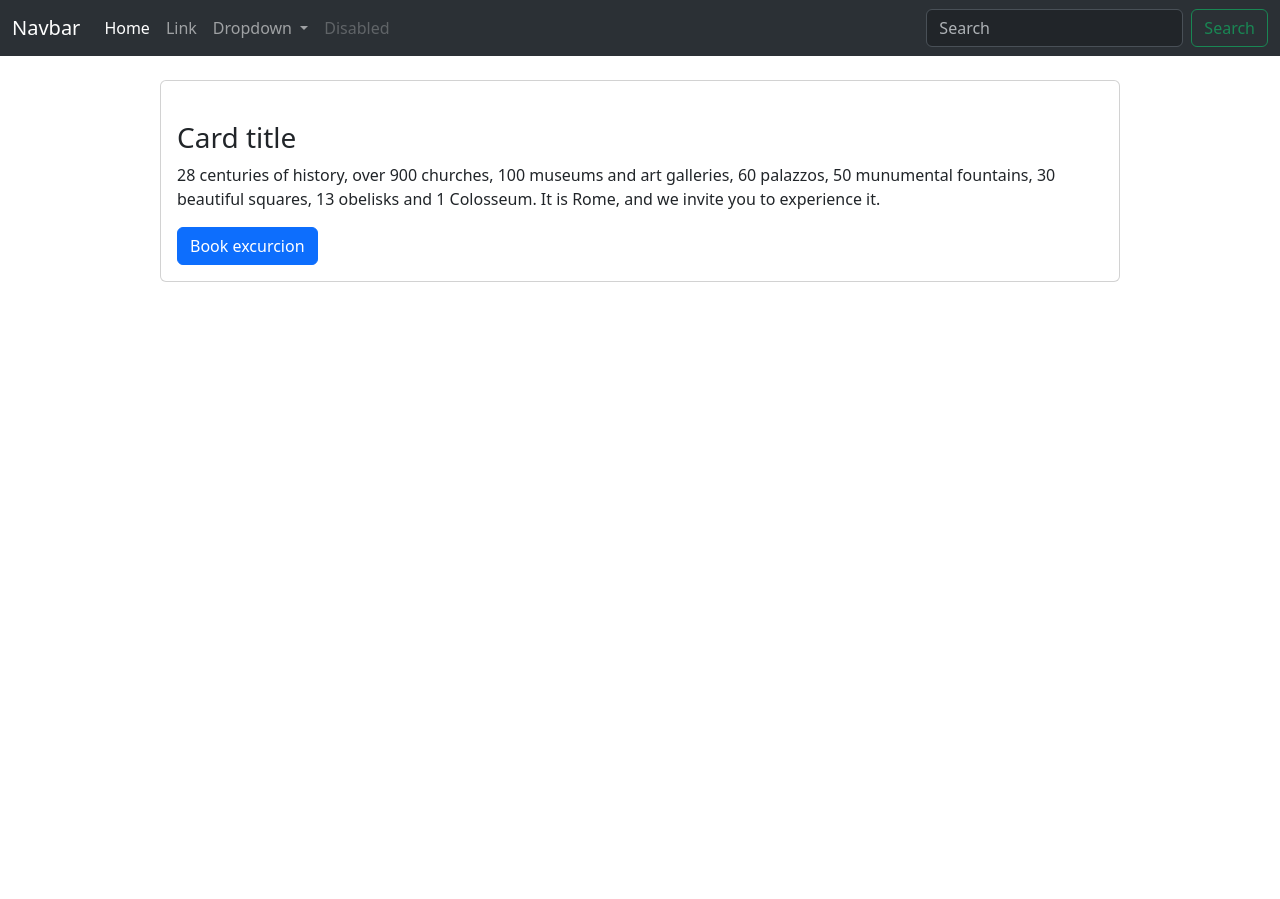
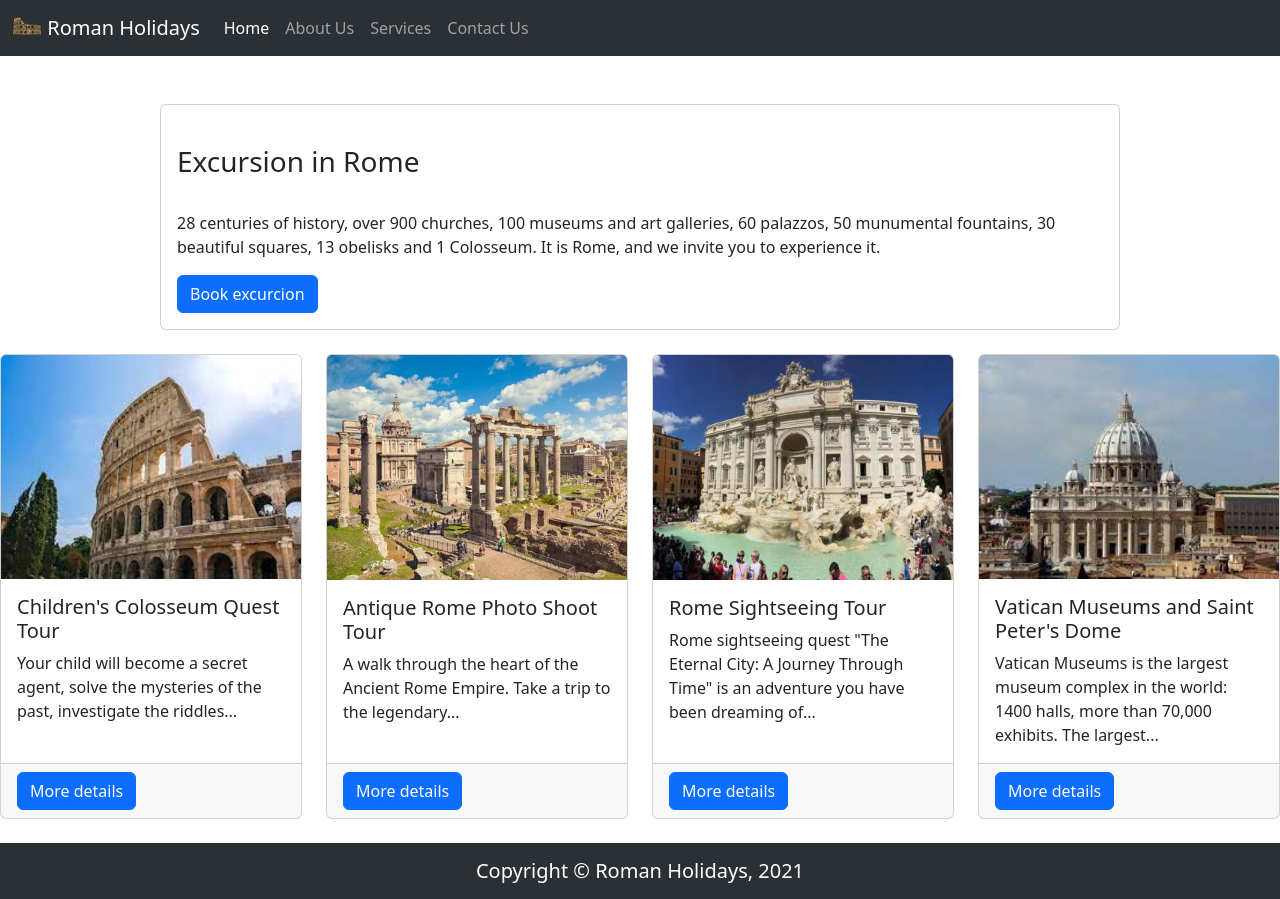
Before and after one commit to OndrejKabrt/BootstrapHomeWork, a plain HTML site: page index.html in a window 1280 px wide. Before the commit the page ends 800 px from the top, so only its background shows below. Drawn offline with nearby package versions, Linux system fonts and the light colour scheme.

Commit message:
I hope, that this is the last commit

```diff
--- a/index.html
+++ b/index.html
@@ -10,7 +10,10 @@
 
     <nav class="navbar navbar-expand-lg bg-body-tertiary" data-bs-theme="dark">
         <div class="container-fluid">
-          <a class="navbar-brand" href="#">Navbar</a>
+          <a class="navbar-brand , sans-serif" href="#">
+            <img src="pictures/444697.png" alt="Logo" width="30" height="24" class="d-inline-block align-text-top">
+            Roman Holidays
+          </a>
           <button class="navbar-toggler" type="button" data-bs-toggle="collapse" data-bs-target="#navbarSupportedContent" aria-controls="navbarSupportedContent" aria-expanded="false" aria-label="Toggle navigation">
             <span class="navbar-toggler-icon"></span>
           </button>
@@ -20,44 +23,112 @@
                 <a class="nav-link active" aria-current="page" href="#">Home</a>
               </li>
               <li class="nav-item">
-                <a class="nav-link" href="#">Link</a>
-              </li>
-              <li class="nav-item dropdown">
-                <a class="nav-link dropdown-toggle" href="#" role="button" data-bs-toggle="dropdown" aria-expanded="false">
-                  Dropdown
-                </a>
-                <ul class="dropdown-menu">
-                  <li><a class="dropdown-item" href="#">Action</a></li>
-                  <li><a class="dropdown-item" href="#">Another action</a></li>
-                  <li><hr class="dropdown-divider"></li>
-                  <li><a class="dropdown-item" href="#">Something else here</a></li>
-                </ul>
+                <a class="nav-link" href="#">About Us</a>
               </li>
               <li class="nav-item">
-                <a class="nav-link disabled" aria-disabled="true">Disabled</a>
+                <a class="nav-link " href="#">
+                  Services
+                </a>
+              </li>
+              <li class="nav-item">
+                <a class="nav-link " href="#">
+                  Contact Us
+                </a>
               </li>
             </ul>
-            <form class="d-flex" role="search">
-              <input class="form-control me-2" type="search" placeholder="Search" aria-label="Search">
-              <button class="btn btn-outline-success" type="submit">Search</button>
-            </form>
           </div>
         </div>
       </nav>
+
       <br>
+      <br>
+
+      <div class="card mx-auto" style="width: 75%; ">
+        <div class="card-body">
+        <br>
+          <h3 class="card-title">Excursion in Rome</h3>
+          <br>
+          <p class="card-text">28 centuries of history, over 900 churches, 100 museums and art galleries, 60 palazzos, 50 munumental fountains, 30 beautiful squares, 13 obelisks and 1 Colosseum. It is Rome, and we invite you to experience it.</p>
+          <a href="#" class="btn btn-primary">Book excurcion</a>
+        </div>
+      </div>
+
+      <br>
+
+      <div class="row row-cols-1 row-cols-md-4 g-4">
+        <div class="col">
+          <div class="card h-100">
+            <img src="pictures/stažený soubor (3).jpg" class="card-img-top" alt="...">
+            <div class="card-body">
+              <h5 class="card-title">Children's Colosseum Quest Tour</h5>
+              <p class="card-text">Your child will become a secret agent, solve the mysteries of the past, investigate  the riddles...</p>
+            </div>
+            <div class="card-footer">
+              <a href="#" class="btn btn-primary">More details</a>
+            </div>
+          </div>
+        </div>
+
+        <div class="col">
+          <div class="card h-100">
+            <img src="pictures/Temple-of-Saturn-Arch-Septimius-Severus-Forum.jpg" class="card-img-top" alt="...">
+            <div class="card-body">
+              <h5 class="card-title">Antique Rome Photo Shoot Tour</h5>
+            <p class="card-text">A walk through the heart of the Ancient Rome Empire. Take a trip to the legendary...</p>
+            </div>
+            <div class="card-footer">
+              <a href="#" class="btn btn-primary">More details</a>
+            </div>
+          </div>
+        </div>
+
+        <div class="col">
+          <div class="card h-100">
+            <img src="pictures/2561.jpg" class="card-img-top" alt="...">
+            <div class="card-body">
+              <h5 class="card-title">Rome Sightseeing Tour</h5>
+              <p class="card-text">Rome sightseeing quest "The Eternal City: A Journey Through Time" is an adventure you have been dreaming of... </p>
+            </div>
+            <div class="card-footer">
+              <a href="#" class="btn btn-primary">More details</a>
+            </div>
+          </div>
+        </div>
+
+        <div class="col">
+          <div class="card h-100">
+            <img src="pictures/stažený soubor (4).jpg" class="card-img-top" alt="...">
+            <div class="card-body">
+              <h5 class="card-title">Vatican Museums and Saint Peter's Dome</h5>
+              <p class="card-text">Vatican Museums is the largest museum complex in the world: 1400 halls, more than 70,000 exhibits. The largest...</p>
+            </div>
+            <div class="card-footer">
+              <a href="#" class="btn btn-primary">More details</a>
+            </div>
+          </div>
+        </div>
+
+      </div>
 
 
 
 
 
-    <div class="card mx-auto" style="width: 75%; ">
-        <div class="card-body">
-        <br>
-          <h3 class="card-title">Card title</h3>
-          <p class="card-text">28 centuries of history, over 900 churches, 100 museums and art galleries, 60 palazzos, 50 munumental fountains, 30 beautiful squares, 13 obelisks and 1 Colosseum. It is Rome, and we invite you to experience it.</p>
-          <a href="#" class="btn btn-primary">Book excurcion</a>
+
+
+
+
+      <br>
+
+      <nav class="navbar navbar-expand-lg bg-body-tertiary" data-bs-theme="dark">
+        <div class="container-fluid">
+
+          <div class="mx-auto navbar-brand , sans-serif">
+            Copyright © Roman Holidays, 2021
+          </div>
+
         </div>
-      </div>
+      </nav>
 
     <script src="https://cdn.jsdelivr.net/npm/bootstrap@5.3.2/dist/js/bootstrap.bundle.min.js" integrity="sha384-C6RzsynM9kWDrMNeT87bh95OGNyZPhcTNXj1NW7RuBCsyN/o0jlpcV8Qyq46cDfL" crossorigin="anonymous"></script>
 </body>
```
Also changed, not shown: pictures/2561.jpg (added), pictures/444697.png (added), pictures/Temple-of-Saturn-Arch-Septimius-Severus-Forum.jpg (added), pictures/stažený soubor (3).jpg (added), pictures/stažený soubor (4).jpg (added).
